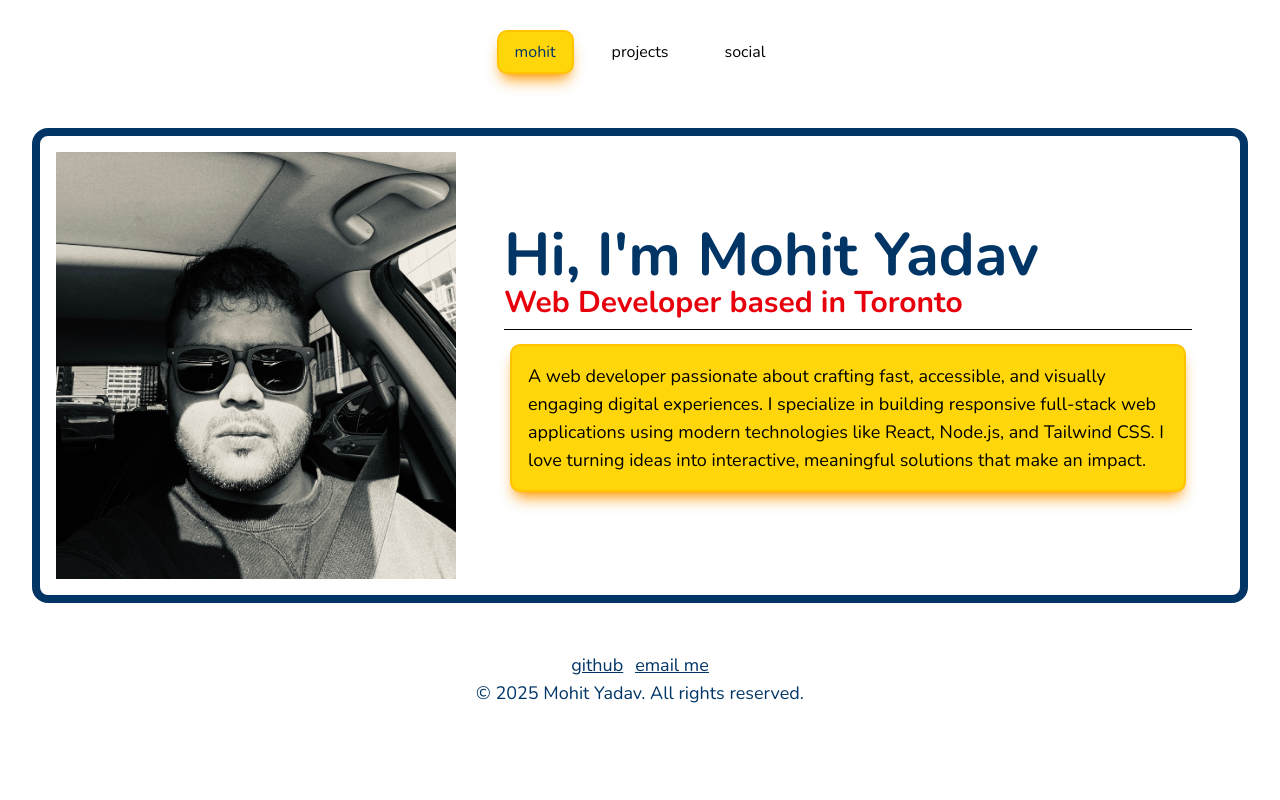
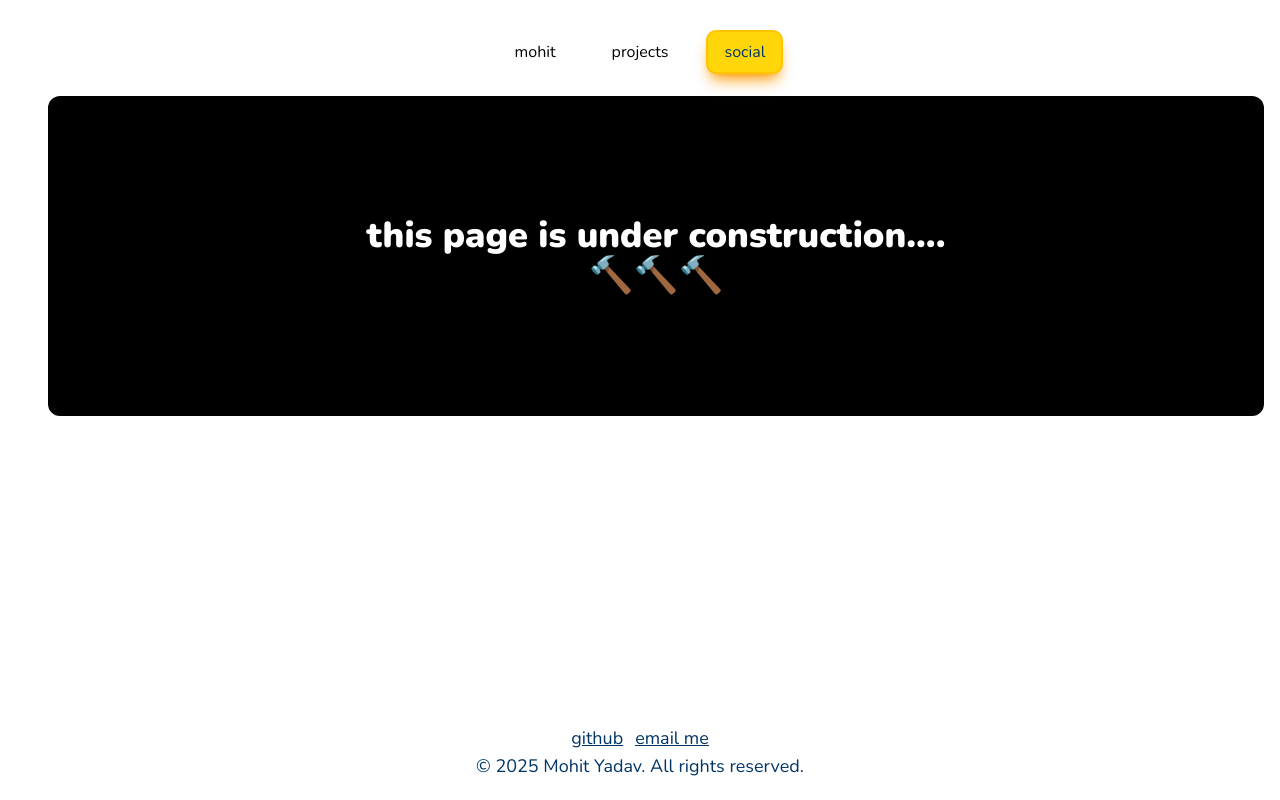
Before and after one commit to yaadevmohit/mohit-yadav, a React (Vite) app: page /social in a window 1280 px wide. Built offline with nearby package versions, Linux system fonts and the light colour scheme.

Commit message:
adding routes

```diff
--- a/package.json
+++ b/package.json
@@ -14,7 +14,7 @@
     "framer-motion": "^12.23.24",
     "react": "^19.1.1",
     "react-dom": "^19.1.1",
-    "react-router-dom": "^7.12.0",
+    "react-router-dom": "^7.13.0",
     "react-typed": "^2.0.12"
   },
   "devDependencies": {
--- a/src/components/Footer.tsx
+++ b/src/components/Footer.tsx
@@ -1,6 +1,6 @@
 const Footer = () => {
     return (
-        <footer className="w-full text-center text-lg text-[#003566] nunitoRegular flex flex-col">
+        <footer className="w-full text-center text-lg text-[#003566] nunitoRegular flex flex-col sm:absolute left-0 bottom-5">
             <ul className="flex mx-auto space-x-3">
               <li className="my-0 underline hover:scale-110"><a href="">github</a></li>
               <li className="my-0 underline hover:scale-110"><a href="">email me</a></li>
--- /dev/null
+++ b/src/components/InProgress.tsx
@@ -0,0 +1,7 @@
+export default function Inprogress() {
+    return(
+        <div className="w-full h-full sm:p-30 m-4 nunitoBlack text-white bg-black rounded-xl flex justify-center items-center">
+            <h1 className="text-4xl">this page is under construction....<br/>🔨🔨🔨</h1>
+        </div>
+    )
+}
--- a/src/components/Navbar.tsx
+++ b/src/components/Navbar.tsx
@@ -1,17 +1,20 @@
 import {motion} from 'framer-motion'
 import { useState } from 'react';
+import { Link, useLocation } from 'react-router-dom';
 
 const Navbar = () => {
-  const [active, setActive] = useState("mohit");
+  const {pathname} = useLocation()
+  console.log(pathname)
+  const [active, setActive] = useState(pathname.length > 1 ? pathname.slice(1) : "mohit");
   const links = ["mohit", "projects", "social"];
   return (
     // create a navbar with about, projects, contact, social, resume
     <>
-    <nav className="w-full">
-      <ul className='flex md:space-x-6 justify-center pb-2 w-fit mx-auto relative nunitoRegular'>
+    <nav className="w-full flex md:space-x-6 justify-center pb-2 mx-auto relative nunitoRegular">
       {links.map((link) => (
-        <li
+        <Link
           key={link}
+          to={link === "mohit" ? "/" : `/${link}`}
           onClick={() => setActive(link)}
           className="relative px-4 py-2 navBarLinks cursor-pointer"
         >
@@ -22,10 +25,9 @@ const Navbar = () => {
               transition={{ type: "spring", stiffness: 500, damping: 30 }}
             ></motion.span>
           )}
-          <a className={`relative z-10 ${active === link && `text-[#003566]`}`}>{link}</a>
-        </li>
+          <span className={`relative z-10 ${active === link && `text-[#003566]`}`}>{link}</span>
+        </Link>
       ))}
-      </ul>
     </nav>
     </>
   )
--- /dev/null
+++ b/src/components/Project.tsx
@@ -0,0 +1,7 @@
+export default function Project() {
+    return(
+        <div>
+            <h1>Project 1</h1>
+        </div>
+    )
+}
--- /dev/null
+++ b/src/components/Projects.tsx
@@ -0,0 +1,9 @@
+import Inprogress from "./InProgress"
+// import Project from "./Project"
+export default function Projects() {
+    return(
+        <div className="">
+            <Inprogress />
+        </div>
+    )
+}
--- /dev/null
+++ b/src/components/Social.tsx
@@ -0,0 +1,7 @@
+import Inprogress from "./InProgress";
+
+export function Social() {
+    return(
+        <Inprogress />
+    )
+}
--- a/src/pages/Home.tsx
+++ b/src/pages/Home.tsx
@@ -1,13 +1,20 @@
 import Footer from "../components/Footer"
 import Hero from "../components/Hero"
 import NavBar from "../components/Navbar"
+import { BrowserRouter, Routes, Route } from "react-router-dom"
+import Projects from "../components/Projects"
+import { Social } from "../components/Social"
 
 export default function Home() {
     return(
-        <>
+        <BrowserRouter>
             <NavBar />
-            <Hero />
+            <Routes>
+                <Route path="/" element={<Hero />}/>
+                <Route path="/projects" element={<Projects />}/>
+                <Route path="/social" element={<Social />}/>
+            </Routes>
             <Footer />
-        </>
+        </BrowserRouter>
     )
 }
```
Also changed, not shown: 1 other file (tests, documents, lock files or other folders).
